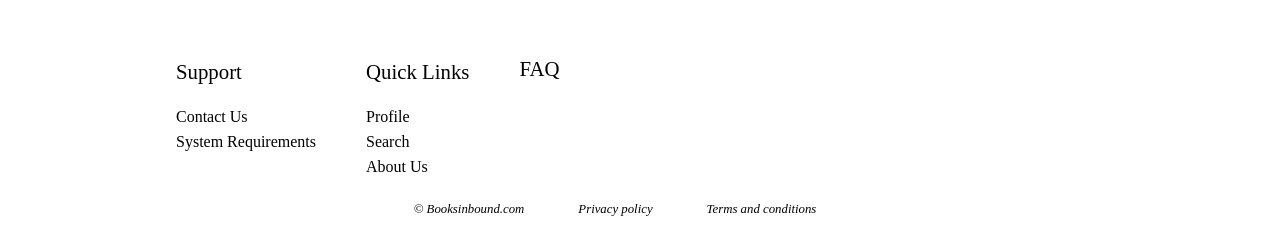
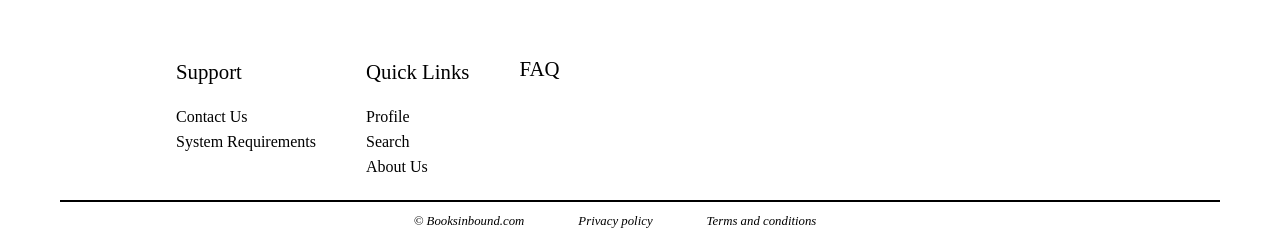
Before and after one commit to frsfdc/Books-in-bound, a PHP site: page / in a window 1280 px wide. Shown: the part 599-837 px from the top of the page. Before the commit the page ends 815 px from the top, so only its background shows below. Run offline with PHP 8.4, Linux system fonts and the light colour scheme; some web fonts are replaced.

Commit message:
Adds a border-top to the footer links

```diff
--- a/assets/css/main.css
+++ b/assets/css/main.css
@@ -186,6 +186,8 @@ footer {
     clear: both;
     text-align: center;
     margin-top: 100px;
+    border-top: 2px solid black;
+    padding-top: 10px;
 }
 
 #link_footer ul li {
```
